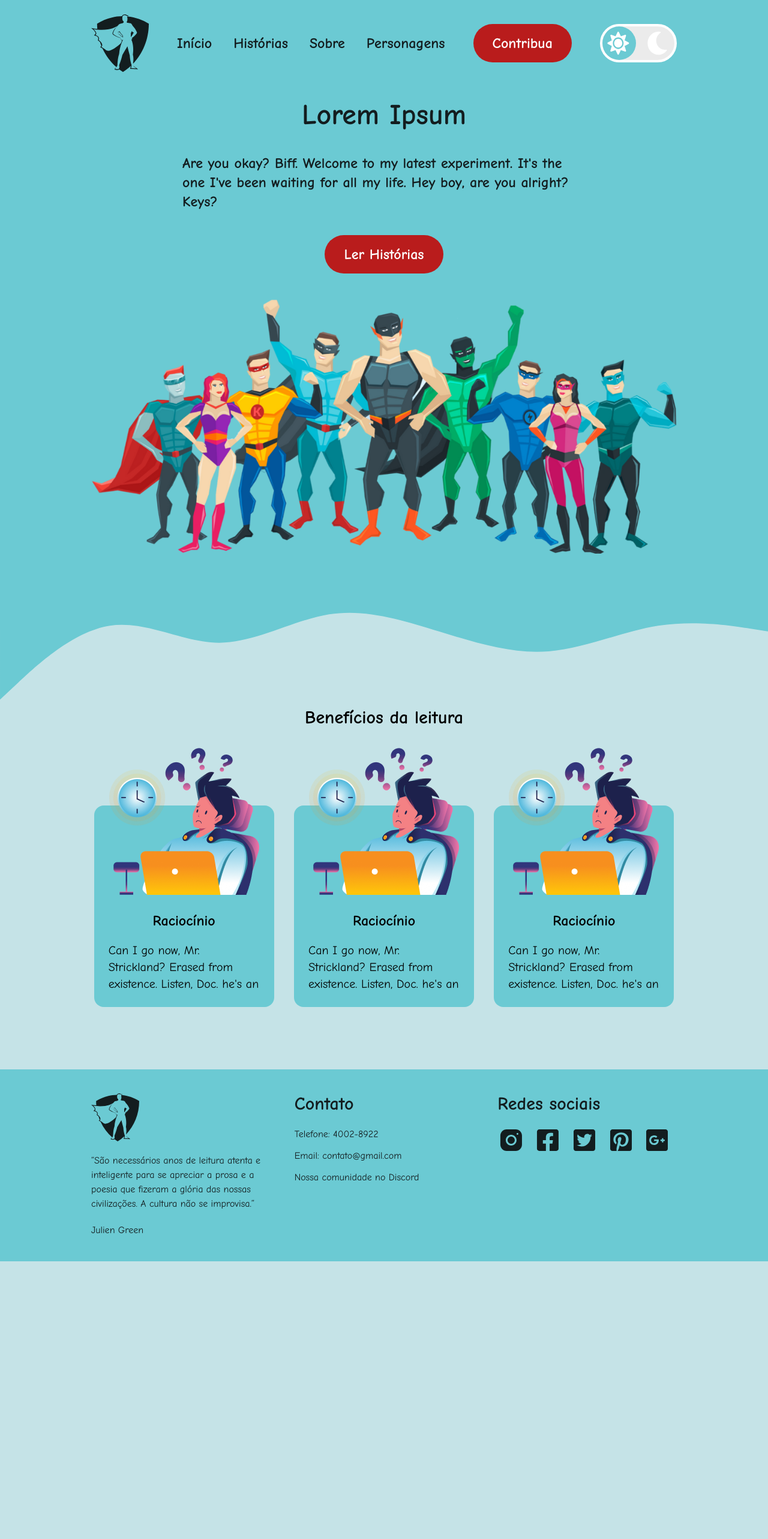
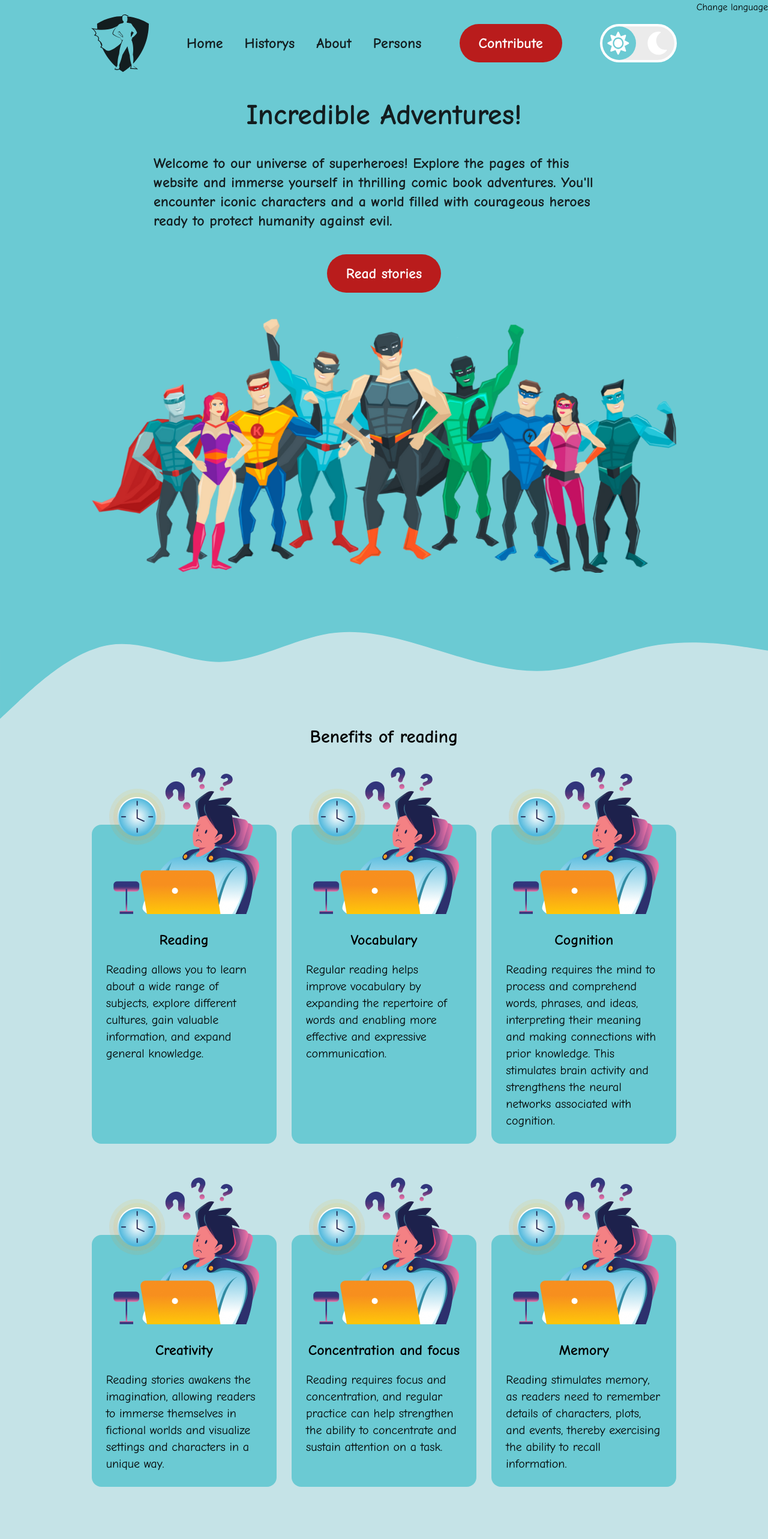
Before and after one commit to RamonSVieira/siteheroes, a React (Vite) app in the folder web/: page /#/ in a window 1280 px wide. Shown: the top 2566 px of the page at 60% size. Before the commit the page ends 2103 px from the top, so only its background shows below. Built offline with nearby package versions, Linux system fonts and the light colour scheme.

Commit message:
Translate of Header, Main and Positive sections

```diff
--- a/web/package.json
+++ b/web/package.json
@@ -9,10 +9,14 @@
     "preview": "vite preview"
   },
   "dependencies": {
+    "i18next": "^22.5.0",
+    "i18next-browser-languagedetector": "^7.0.1",
+    "i18next-http-backend": "^2.2.1",
     "next-themes": "^0.2.1",
     "phosphor-react": "^1.4.1",
     "react": "^18.2.0",
     "react-dom": "^18.2.0",
+    "react-i18next": "^12.3.1",
     "react-router-dom": "^6.8.1"
   },
   "devDependencies": {
--- a/web/src/components/header/Header.tsx
+++ b/web/src/components/header/Header.tsx
@@ -4,8 +4,13 @@ import { Button } from "../utils/Button";
 import { ToggleButton } from "../utils/ToggleButton";
 import { ButtonMenu } from "./ButtonMenu";
 import { useState } from "react";
+import { useTranslation } from "react-i18next";
+
 
 export function Header() {
+  const {t}= useTranslation()
+
+
   const [button, setButton] = useState(false);
 
   const handleMenu = () => {
@@ -44,7 +49,7 @@ export function Header() {
                   to="#"
                   className="relative after:content-[''] after:block after:h-[2px] after:w-0 after:bg-primary-text dark:after:bg-white after:absolute after:-bottom-1 after:transition-all after:duration-300 hover:after:w-full"
                 >
-                  Início
+                  {t("item1")}
                 </Link>
               </li>
               <li>
@@ -52,7 +57,7 @@ export function Header() {
                   to="#"
                   className="relative after:content-[''] after:block after:h-[2px] after:w-0 after:bg-primary-text dark:after:bg-white after:absolute after:-bottom-1 after:transition-all after:duration-300 hover:after:w-full"
                 >
-                  Histórias
+                  {t("item2")}
                 </Link>
               </li>
               <li>
@@ -60,7 +65,7 @@ export function Header() {
                   to="#"
                   className="relative after:content-[''] after:block after:h-[2px] after:w-0 after:bg-primary-text dark:after:bg-white after:absolute after:-bottom-1 after:transition-all after:duration-300 hover:after:w-full"
                 >
-                  Sobre
+                  {t("item3")}
                 </Link>
               </li>
               <li>
@@ -68,7 +73,7 @@ export function Header() {
                   to="#"
                   className="relative after:content-[''] after:block after:h-[2px] after:w-0 after:bg-primary-text dark:after:bg-white after:absolute after:-bottom-1 after:transition-all after:duration-300 hover:after:w-full"
                 >
-                  Personagens
+                  {t("item4")}
                 </Link>
               </li>
             </ul>
@@ -76,7 +81,7 @@ export function Header() {
         </div>
 
         <div className="hidden lg:block">
-          <Button text="Contribua" link="#" />
+          <Button text={t("buttonContribute")} link="#" />
         </div>
 
         <div className="hidden lg:block">
--- a/web/src/components/main/Card.tsx
+++ b/web/src/components/main/Card.tsx
@@ -6,7 +6,7 @@ interface cardProps {
 
 export function Card(props: cardProps) {
   return (
-    <div className="max-w-[300px] bg-primary dark:bg-secondary rounded-2xl p-6 relative pt-44 flex flex-col items-center gap-5 mt-32">
+    <div className="max-w-[308px] bg-primary dark:bg-secondary rounded-2xl p-6 relative pt-44 flex flex-col items-center gap-5 mt-32">
       <img src={props.urlImg} alt="" className="absolute -top-24" />
       <h4 className="text-2xl font-bold">{props.title}</h4>
       <p className="text-xl">{props.paragraph}</p>
--- a/web/src/components/main/Main.tsx
+++ b/web/src/components/main/Main.tsx
@@ -1,19 +1,20 @@
 import { Button } from "../utils/Button";
 
 import heroeImg from "../../assets/heroes-img.png";
+import { useTranslation } from "react-i18next";
 
 export function Main() {
+  const {t} = useTranslation()
   return (
     <div className="bg-header dark:bg-zinc-800 relative">
       <div className="py-6 px-6 max-w-5xl mx-auto flex items-center flex-col gap-10 text-primary-text dark:text-white">
-        <h1 className="font-bold text-4xl md:text-5xl text-center">
-          Lorem Ipsum
+        <h1 className="font-black text-4xl md:text-5xl text-center">
+          {t("tituloPrincipal")}
         </h1>
-        <p className="max-w-2xl text-xl md:text-2xl font-semibold">
-          Are you okay? Biff. Welcome to my latest experiment. It's the one I've
-          been waiting for all my life. Hey boy, are you alright? Keys?
+        <p className="max-w-3xl text-xl md:text-2xl font-semibold">
+          {t("textoMain")}
         </p>
-        <Button text="Ler Histórias" link="/stories" />
+        <Button text={t("buttonReadStories")} link="/stories" />
         <img src={heroeImg} alt="" />
 
         <div className="absolute w-full h-52 bottom-[-200px] -z-10">
--- a/web/src/components/positives/Positive.tsx
+++ b/web/src/components/positives/Positive.tsx
@@ -1,28 +1,54 @@
 import { Card } from "../main/Card";
 import ilustration from "../../assets/ilustration.png";
 
+import { useTranslation } from "react-i18next";
+import { ChangeLanguage } from "../utils/ChangeLanguage";
+
+
+
 export function Positive() {
+  const {t}= useTranslation()
+
   return (
     <div className="mt-32 md:mt-36 lg:mt-52 2xl:mt-64 mb-20 py-6 px-6 max-w-5xl mx-auto ">
       <h3 className="text-center text-3xl font-semibold">
-        Benefícios da leitura
+        {t("titlePositives")}
       </h3>
 
-      <div className="flex flex-col md:flex-row items-center justify-around flex-wrap gap-6 m-auto">
+      <div className="fixed top-0 right-0">
+        <ChangeLanguage></ChangeLanguage>
+      </div>
+
+      <div className="flex flex-col md:flex-row items-center md:items-stretch justify-around flex-wrap gap-6 m-auto">
         <Card
           urlImg={ilustration}
-          title="Raciocínio"
-          paragraph="Can I go now, Mr. Strickland? Erased from existence. Listen, Doc. he's an"
+          title={t("headerCardPosit1")}
+          paragraph={t("textCardPosit1")}
         />
         <Card
           urlImg={ilustration}
-          title="Raciocínio"
-          paragraph="Can I go now, Mr. Strickland? Erased from existence. Listen, Doc. he's an"
+          title={t("headerCardPosit2")}
+          paragraph={t("textCardPosit2")}
         />
         <Card
           urlImg={ilustration}
-          title="Raciocínio"
-          paragraph="Can I go now, Mr. Strickland? Erased from existence. Listen, Doc. he's an"
+          title={t("headerCardPosit3")}
+          paragraph={t("textCardPosit3")}
+        />
+        <Card
+          urlImg={ilustration}
+          title={t("headerCardPosit4")}
+          paragraph={t("textCardPosit4")}
+        />
+        <Card
+          urlImg={ilustration}
+          title={t("headerCardPosit5")}
+          paragraph={t("textCardPosit5")}
+        />
+        <Card
+          urlImg={ilustration}
+          title={t("headerCardPosit6")}
+          paragraph={t("textCardPosit6")}
         />
       </div>
     </div>
--- /dev/null
+++ b/web/src/components/utils/ChangeLanguage.tsx
@@ -0,0 +1,17 @@
+import {useState} from "react"
+import { useTranslation } from "react-i18next";
+
+export function ChangeLanguage(){
+    const {t, i18n:{changeLanguage, language}}= useTranslation()
+    const [currentLanguage, setCurrentLanguage] = useState(language)
+
+    const handleChangeLanguage = ()=>{
+        const newLanguage = currentLanguage === "en" ? "pt" : "en"
+        changeLanguage(newLanguage)
+        setCurrentLanguage(newLanguage)
+    }
+
+    return(
+        <button type="button" onClick={handleChangeLanguage}>Change language</button>
+    )
+}
--- /dev/null
+++ b/web/src/lib/i18n.ts
@@ -0,0 +1,17 @@
+import i18n from "i18next"
+import {initReactI18next} from "react-i18next"
+
+import enTranslations from "../locale/en.json"
+import ptTranslations from "../locale/pt.json"
+
+i18n.use(initReactI18next).init({
+  resources:{
+    en:{
+      ...enTranslations
+    },
+    pt:{
+      ...ptTranslations
+    },
+  },
+  lng: "en"
+})
--- /dev/null
+++ b/web/src/locale/en.json
@@ -0,0 +1,29 @@
+{
+    "translation":{
+        "item1": "Home",
+        "item2": "Historys",
+        "item3": "About",
+        "item4": "Persons",
+        "buttonContribute": "Contribute",
+
+
+        "tituloPrincipal": "Incredible Adventures!",
+        "textoMain": "Welcome to our universe of superheroes! Explore the pages of this website and immerse yourself in thrilling comic book adventures. You'll encounter iconic characters and a world filled with courageous heroes ready to protect humanity against evil.",
+
+        "buttonReadStories": "Read stories",
+
+        "titlePositives": "Benefits of reading",
+        "headerCardPosit1": "Reading",
+        "textCardPosit1": "Reading allows you to learn about a wide range of subjects, explore different cultures, gain valuable information, and expand general knowledge.",
+        "headerCardPosit2": "Vocabulary",
+        "textCardPosit2": "Regular reading helps improve vocabulary by expanding the repertoire of words and enabling more effective and expressive communication.",
+        "headerCardPosit3": "Cognition",
+        "textCardPosit3": "Reading requires the mind to process and comprehend words, phrases, and ideas, interpreting their meaning and making connections with prior knowledge. This stimulates brain activity and strengthens the neural networks associated with cognition.",
+        "headerCardPosit4": "Creativity",
+        "textCardPosit4": "Reading stories awakens the imagination, allowing readers to immerse themselves in fictional worlds and visualize settings and characters in a unique way.",
+        "headerCardPosit5": "Concentration and focus",
+        "textCardPosit5": "Reading requires focus and concentration, and regular practice can help strengthen the ability to concentrate and sustain attention on a task.",
+        "headerCardPosit6": "Memory",
+        "textCardPosit6": "Reading stimulates memory, as readers need to remember details of characters, plots, and events, thereby exercising the ability to recall information."
+    }
+}
--- /dev/null
+++ b/web/src/locale/pt.json
@@ -0,0 +1,28 @@
+{
+    "translation":{
+        "item1": "Início",
+        "item2": "Histórias",
+        "item3": "Sobre",
+        "item4": "Personagens",
+        "buttonContribute": "Contribua",
+
+        "tituloPrincipal": "Aventuras Incríveis!",
+        "textoMain": "Bem-vindo ao nosso universo de super-heróis! Explore as páginas deste site e mergulhe em emocionantes aventuras em quadrinhos. Você encontrará personagens icônicos e um mundo repleto de heróis corajosos prontos para proteger a humanidade contra o mal.",
+
+        "buttonReadStories": "Ler Histórias",
+
+        "titlePositives": "Benefícios da leitura",
+        "headerCardPosit1": "Leitura",
+        "textCardPosit1": "A leitura permite aprender sobre uma ampla variedade de assuntos, explorar diferentes culturas, adquirir informações valiosas e expandir o conhecimento geral.",
+        "headerCardPosit2": "Vocabulário",
+        "textCardPosit2": "A leitura regular ajuda a melhorar o vocabulário, aumentando o repertório de palavras e permitindo uma comunicação mais eficaz e expressiva.",
+        "headerCardPosit3": "Cognição",
+        "textCardPosit3": "A leitura exige que a mente processe e compreenda palavras, frases e ideias, interpretando o significado e fazendo conexões com o conhecimento prévio. Isso estimula a atividade cerebral e fortalece as redes neurais associadas à cognição.",
+        "headerCardPosit4": "Criatividade",
+        "textCardPosit4": "A leitura de histórias desperta a imaginação, permitindo que os leitores mergulhem em mundos fictícios e visualizem cenários e personagens de maneira única.",
+        "headerCardPosit5": "Concentração e foco",
+        "textCardPosit5": "A leitura exige foco e concentração, essa prática regular pode ajudar a fortalecer a habilidade de concentração e o poder de permanência em uma tarefa.",
+        "headerCardPosit6": "Memória",
+        "textCardPosit6": "A leitura estimula a memória, pois os leitores precisam lembrar de detalhes de personagens, enredos e eventos, exercitando assim a capacidade de recordar informações."
+    }
+}
--- a/web/src/main.tsx
+++ b/web/src/main.tsx
@@ -1,6 +1,8 @@
 import React from "react";
 import ReactDOM from "react-dom/client";
 import App from "./App";
+
+import "./lib/i18n"
 
 ReactDOM.createRoot(document.getElementById("root") as HTMLElement).render(
   <React.StrictMode>
```
Also changed, not shown: 1 other file (tests, documents, lock files or other folders).
